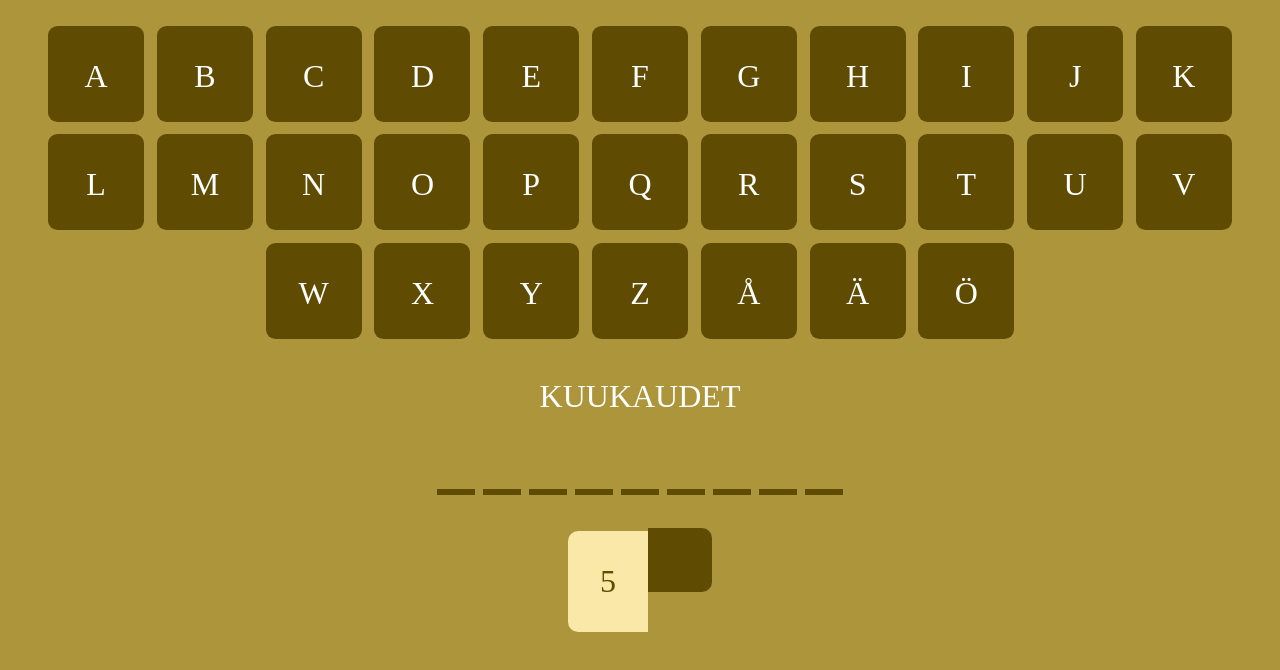
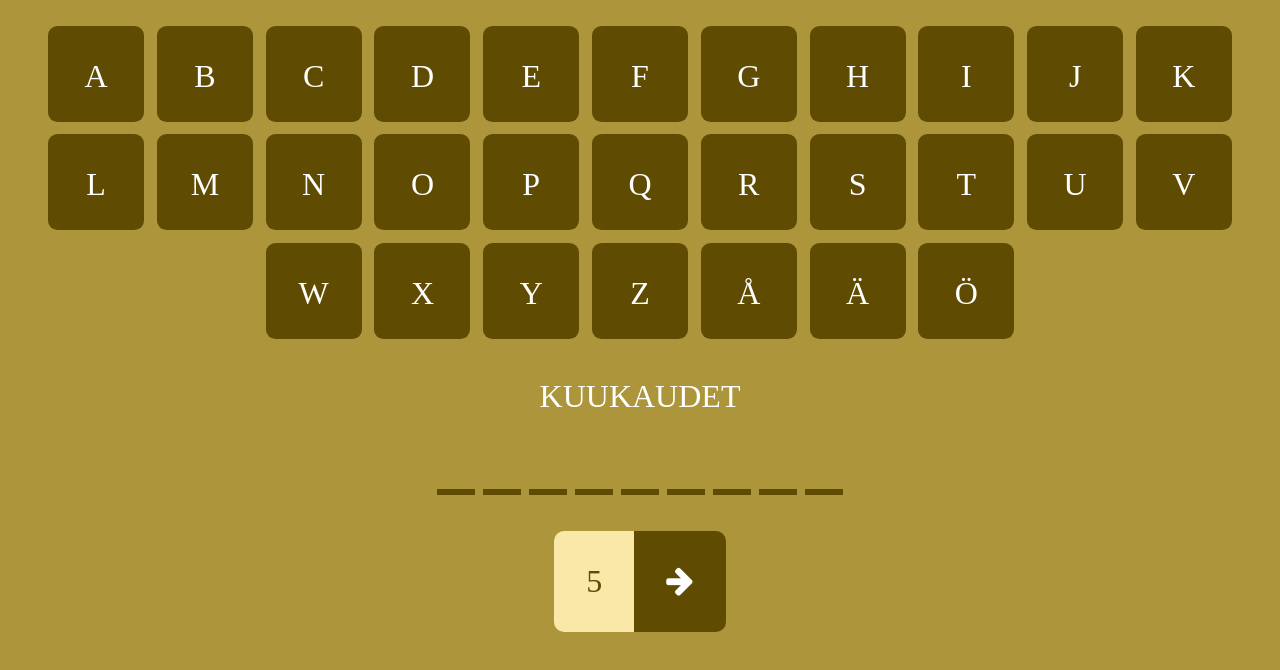
Before and after one commit to janipalsamaki/word-guess-react, a React (Create React App) app: page / in a window 1280 px wide. Shown: the top 670 px of the page. Built offline with nearby package versions, Linux system fonts and the light colour scheme.

Commit message:
Added icon font. Better space rendering.

```diff
--- a/public/index.html
+++ b/public/index.html
@@ -7,6 +7,7 @@
     <meta name="author" content="Jani Palsamäki">
     <meta name="viewport" content="width=device-width, initial-scale=1">
     <link rel="shortcut icon" href="%PUBLIC_URL%/favicon.ico">
+    <link rel="stylesheet" href="https://maxcdn.bootstrapcdn.com/font-awesome/4.7.0/css/font-awesome.min.css">
     <title>Sana-arvaus</title>
   </head>
   <body>
--- a/src/components/Letter/Letter.css
+++ b/src/components/Letter/Letter.css
@@ -11,6 +11,6 @@
   background-color: #5F4B01;
 }
 
-.Letter .space {
-  border: none;
+.space {
+  border: none !important;
 }
--- a/src/components/Letter/Letter.js
+++ b/src/components/Letter/Letter.js
@@ -2,8 +2,10 @@ import React from 'react';
 import './Letter.css';
 
 const Letter = props => {
+  const classNames = props.letter === ' ' ? 'Letter space' : 'Letter';
+
   return (
-    <div className="Letter" onClick={() => props.onClick(props.letter)} disabled={props.disabled}>{props.letter}</div>
+    <div className={classNames} onClick={() => props.onClick(props.letter)} disabled={props.disabled}>{props.letter}</div>
   )
 };
 
--- a/src/components/NewWord/NewWord.js
+++ b/src/components/NewWord/NewWord.js
@@ -3,7 +3,9 @@ import './NewWord.css';
 
 const NewWord = props => {
   return (
-    <div className="NewWord" onClick={() => props.onClick()}></div>
+    <div className="NewWord" onClick={() => props.onClick()}>
+      <i className="fa fa-arrow-right" aria-hidden="true"></i>
+    </div>
   )
 };
 
```
